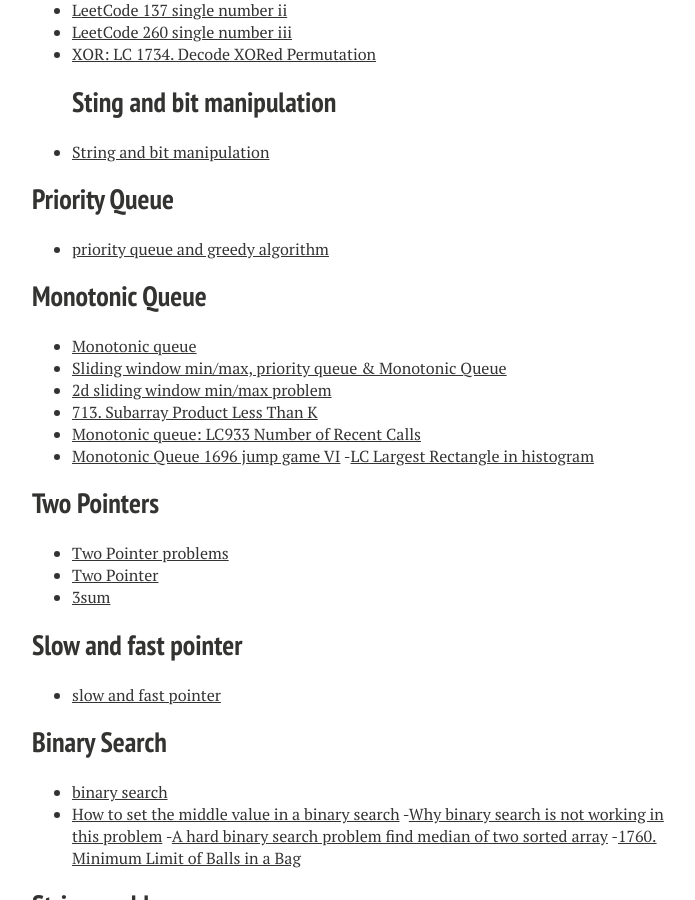
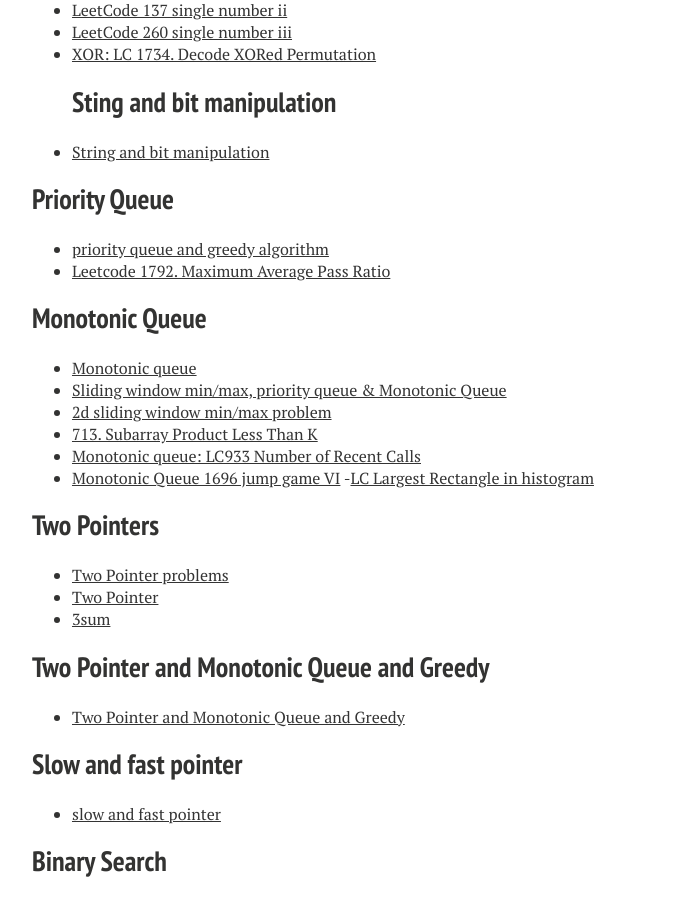
Before and after one commit to xiaokeshen/xiaokeshen.github.io, a Jekyll site: the page built from SoftwareEngineering/index.md, in a window 1280 px wide and 900 px high, scrolled down 4384 px. Shown: the whole window, without its empty margins (288-983 px from the left). Built offline with Jekyll 4.4.1, drawn with Linux system fonts in a browser that asks for light colours; nearby versions of some CDN libraries; some of the changed text lies outside the part shown.

Commit message:
Add two more articles

```diff
--- a/SoftwareEngineering/index.md
+++ b/SoftwareEngineering/index.md
@@ -158,6 +158,7 @@
 
 ## Priority Queue
 - [priority queue and greedy algorithm](https://medium.com/@jim.morris.shen/priority-queue-greedy-8ea4097d7901?source=friends_link&sk=16381f36e6ea8b67a6510ba4ecf4016c)
+- [Leetcode 1792. Maximum Average Pass Ratio](https://jimmy-shen.medium.com/priority-queue-7263b28021a)
 
 ## Monotonic Queue
 - [Monotonic queue](https://medium.com/@jim.morris.shen/monotonic-queue-52d1472ee4e4?source=friends_link&sk=64cb46f421815aa4a002b375674faa74)
@@ -172,6 +173,9 @@
 - [Two Pointer problems](https://medium.com/@jim.morris.shen/two-pointers-5bc86424ffd4?source=friends_link&sk=20eb28ea867ad7f3a3e67b22fd5bf4f9)
 - [Two Pointer](https://medium.com/@jim.morris.shen/two-points-fcb8ef6861e4?source=friends_link&sk=353cf1fa8b35aef6edba803aecdc38a2)
 - [3sum](https://medium.com/@jim.morris.shen/3sums-2d43ba443673?source=friends_link&sk=a647a07672eb26683064a0ed88e07c64)
+
+## Two Pointer and Monotonic Queue and Greedy
+- [Two Pointer and Monotonic Queue and Greedy](https://jimmy-shen.medium.com/monotonic-queue-two-pointer-and-greedy-algorithm-e0c466d49bb1)
 
 ## Slow and fast pointer
 - [slow and fast pointer](https://medium.com/@jim.morris.shen/fast-and-slow-pointer-61e7fa244a3b?source=friends_link&sk=02fd3fa9a263983a6407b57f3b4d77f2)
@@ -406,6 +410,7 @@
 - [C++ function within a function](https://medium.com/@jim.morris.shen/c-function-within-a-function-ccccacbafcd0?sk=509c21d15b810596bcf15939dc976843)
 - [Format C++ code to google coding style](https://medium.com/@jim.morris.shen/google-coding-style-in-c-98183ed06620?sk=c764c820f40a818e4e05d53aa28ad8e6)
 - [0x3f3f3f](https://jimmy-shen.medium.com/0x3f3f3f3f-an-interesting-number-for-inf-f4f0a0d24124)
+- [C++ websites and books](https://jimmy-shen.medium.com/c-websites-and-books-1a925c581572)
 
 ## Git tips
 - [Git tips](https://medium.com/@jim.morris.shen/git-tips-a8902c528177?sk=fbfbf5011334f17cbd964634cde000a8)
```
